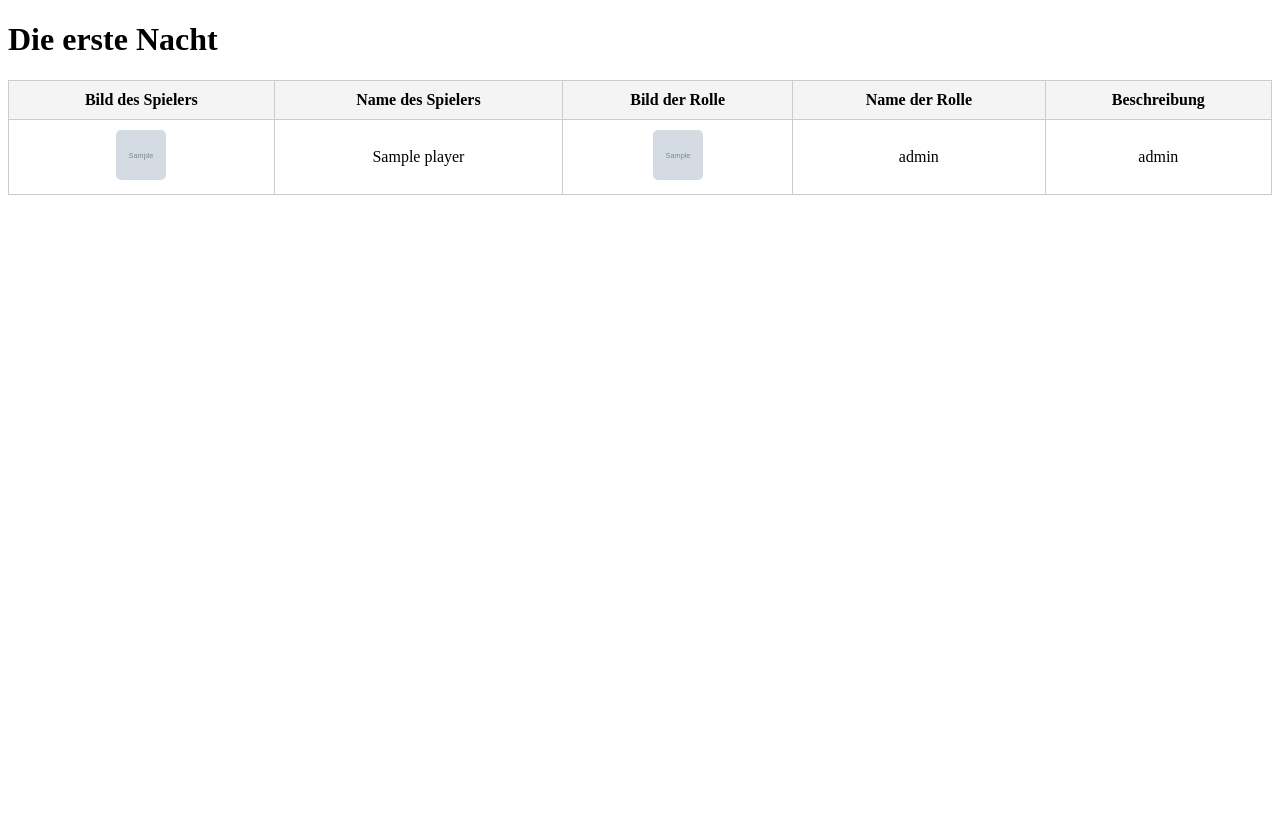
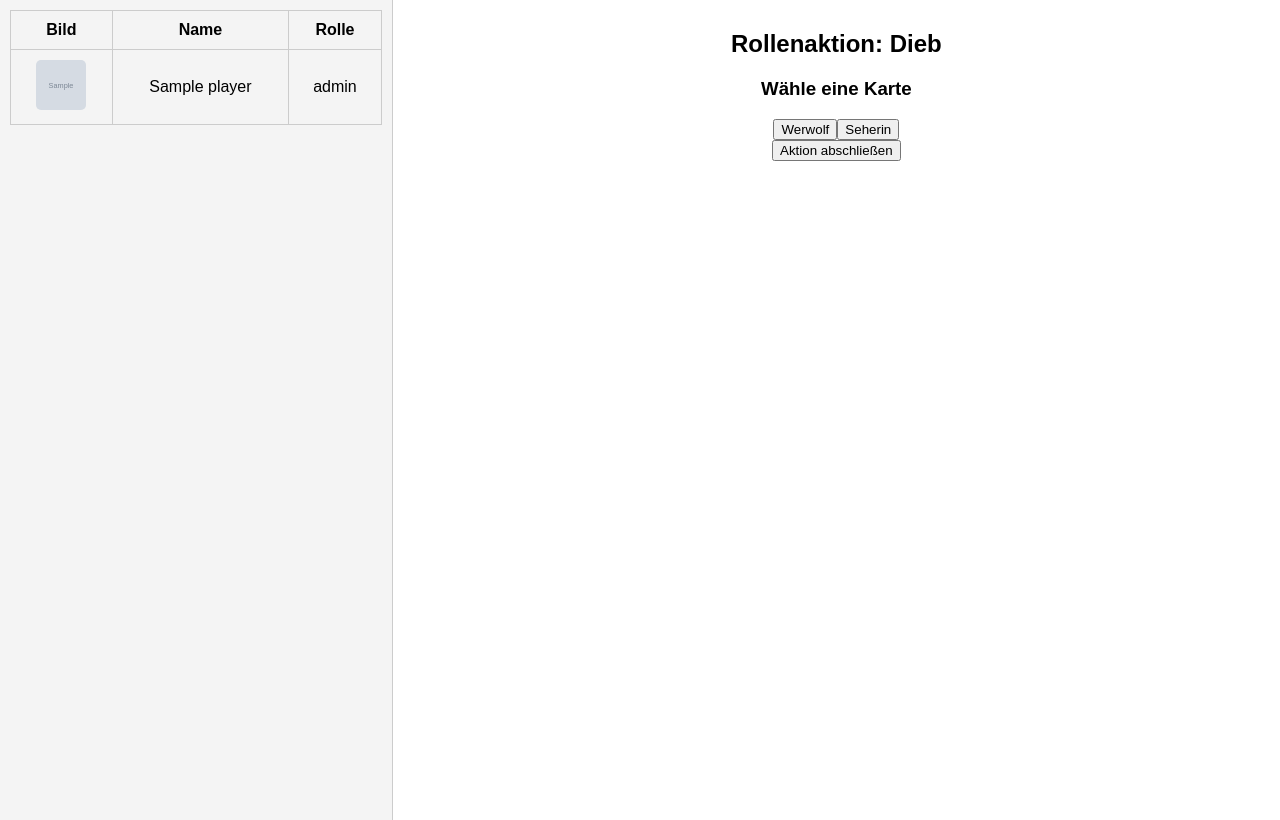
Before and after one commit to Stiggler/werewolf-game, a Flask app: template templates/night1.html in a window 1280 px wide. Before the commit the page ends 195 px from the top, so only its background shows below. Run offline with Flask 3, Linux system fonts and the light colour scheme; data comes from the database, SQL or seed files in the repository; both versions use the stored data as it was after the commit; the template is opened without the code that fills it: most values are stand-ins (such as "Sample title", 1, 10 or a date in 2020); grey boxes marked "Sample" are stand-in pictures.

Commit message:
Rollenaktionen eingeführt

```diff
--- a/app.py
+++ b/app.py
@@ -54,14 +54,25 @@ def init_db():
                 FOREIGN KEY (role_id) REFERENCES game_roles (id)
             )
         """)
+                # Rollen aus JSON
+        cursor.execute("""
+            CREATE TABLE IF NOT EXISTS base_roles (
+                id INTEGER PRIMARY KEY AUTOINCREMENT,
+                role_name TEXT NOT NULL UNIQUE,
+                first_night INTEGER,
+                night_order INTEGER,
+                description TEXT
+            )
+        """)
 
     print("Database initialized!")
 
 # Verbindung zur Datenbank abrufen
 def get_db_connection():
     conn = sqlite3.connect("players.db")
-    conn.row_factory = sqlite3.Row
+    conn.row_factory = sqlite3.Row  # Ermöglicht den Zugriff auf Spaltennamen
     return conn
+
 
 # Rollen sortieren nach 'first_night'
 def get_sorted_roles():
@@ -127,6 +138,45 @@ def get_game_attribute(game_id, attribute_name):
             (game_id, attribute_name)
         ).fetchone()
         return result["value"] if result else None
+
+
+def sync_base_roles():
+    """Synchronisiert die Rollen aus der JSON-Datei mit der Tabelle base_roles."""
+    with sqlite3.connect("players.db") as conn:
+        cursor = conn.cursor()
+
+        # Erstelle die Tabelle, falls sie nicht existiert
+        cursor.execute("""
+            CREATE TABLE IF NOT EXISTS base_roles (
+                id INTEGER PRIMARY KEY AUTOINCREMENT,
+                role_name TEXT NOT NULL UNIQUE,
+                first_night INTEGER,
+                night_order INTEGER,
+                description TEXT
+            )
+        """)
+
+        # Rollen aus der JSON-Datei laden
+        with open("static/rollen/roles.json", "r", encoding="utf-8") as file:
+            roles_data = json.load(file)
+
+        # Synchronisation: Einfügen oder Aktualisieren
+        for role in roles_data:
+            cursor.execute("""
+                INSERT INTO base_roles (role_name, first_night, night_order, description)
+                VALUES (?, ?, ?, ?)
+                ON CONFLICT(role_name) DO UPDATE SET
+                first_night = excluded.first_night,
+                night_order = excluded.night_order,
+                description = excluded.description
+            """, (
+                role["Rolle"],
+                role.get("first_night"),
+                role.get("night_order"),
+                role.get("Beschreibung")
+            ))
+        conn.commit()
+        print("Basisrollen erfolgreich synchronisiert!")
 
 
 # Startseite
@@ -407,9 +457,29 @@ def night1():
     players = get_players_with_roles()
     return render_template('night1.html', players=players)
 
+@app.route('/next_role', methods=['GET'])
+def get_next_role():
+    with get_db_connection() as conn:
+        # Abrufen der Rollen aus `game_roles` mit den zugehörigen Daten aus `base_roles`
+        roles = conn.execute("""
+            SELECT gr.role_name, br.first_night
+            FROM game_roles gr
+            INNER JOIN base_roles br ON gr.role_name = br.role_name
+            WHERE br.first_night IS NOT NULL
+            ORDER BY br.first_night ASC
+        """).fetchall()
+
+    # JSON-Ausgabe der Rollen mit `role_name` und `first_night`
+    return jsonify([{"role_name": role["role_name"], "first_night": role["first_night"]} for role in roles])
+
+
+
+
+
 
 
 
 if __name__ == '__main__':
     init_db()  # Datenbank initialisieren
+    sync_base_roles()  # Basisrollen synchronisieren
     app.run(debug=True)
--- a/templates/night1.html
+++ b/templates/night1.html
@@ -5,6 +5,25 @@
     <meta name="viewport" content="width=device-width, initial-scale=1.0">
     <title>Die erste Nacht</title>
     <style>
+        body {
+            font-family: Arial, sans-serif;
+            margin: 0;
+            display: flex;
+        }
+        .left-panel, .right-panel {
+            height: 100vh;
+            overflow-y: auto;
+        }
+        .left-panel {
+            width: 30%;
+            background-color: #f4f4f4;
+            border-right: 1px solid #ccc;
+            padding: 10px;
+        }
+        .right-panel {
+            width: 70%;
+            padding: 10px;
+        }
         table {
             width: 100%;
             border-collapse: collapse;
@@ -22,18 +41,24 @@
             height: 50px;
             border-radius: 5px;
         }
+        .interactive-phase {
+            display: none;
+            text-align: center;
+            margin-top: 20px;
+        }
+        .interactive-phase.active {
+            display: block;
+        }
     </style>
 </head>
 <body>
-    <h1>Die erste Nacht</h1>
-    <table>
+    <div class="left-panel">
+        <table id="playersTable">
             <thead>
                 <tr>
-                <th>Bild des Spielers</th>
-                <th>Name des Spielers</th>
-                <th>Bild der Rolle</th>
-                <th>Name der Rolle</th>
-                <th>Beschreibung</th>
+                    <th>Bild</th>
+                    <th>Name</th>
+                    <th>Rolle</th>
                 </tr>
             </thead>
             <tbody>
@@ -41,12 +66,97 @@
                 <tr>
                     <td><img src="{{ player.image }}" alt="{{ player.name }}"></td>
                     <td>{{ player.name }}</td>
-                <td><img src="{{ player.role_image }}" alt="{{ player.role }}"></td>
                     <td>{{ player.role }}</td>
-                <td>{{ player.role_description }}</td>
                 </tr>
                 {% endfor %}
             </tbody>
         </table>
+    </div>
+    <div class="right-panel">
+        <div id="interactivePhase" class="interactive-phase">
+            <h2 id="roleTitle">Rollenaktion</h2>
+            <div id="roleContent">
+                <!-- Dynamische Inhalte für die aktuelle Rolle -->
+            </div>
+            <div>
+                <button onclick="completeAction()">Aktion abschließen</button>
+            </div>
+        </div>
+    </div>
+
+    <script>
+        let currentRoleIndex = 0;
+        let roles = [];
+
+        document.addEventListener('DOMContentLoaded', () => {
+            fetchRoles();
+        });
+
+        async function fetchRoles() {
+            const response = await fetch('/next_role');
+            roles = await response.json();
+            if (roles.length > 0) {
+                loadRole(roles[currentRoleIndex]);
+            }
+        }
+
+        function loadRole(role) {
+            const phaseDiv = document.getElementById('interactivePhase');
+            phaseDiv.classList.add('active');
+            document.getElementById('roleTitle').textContent = `Rollenaktion: ${role.role_name}`;
+            document.getElementById('roleContent').innerHTML = '';
+
+            if (role.role_name === 'Dieb') {
+                loadThiefPhase();
+            } else {
+                document.getElementById('roleContent').textContent = 'Aktion für diese Rolle wird durchgeführt.';
+            }
+        }
+
+        function loadThiefPhase() {
+            fetch('/get_thief_cards')
+                .then(response => response.json())
+                .then(data => {
+                    const thiefCards = data.cards;
+                    const roleContentDiv = document.getElementById('roleContent');
+                    roleContentDiv.innerHTML = '<h3>Wähle eine Karte</h3>';
+                    thiefCards.forEach(card => {
+                        const button = document.createElement('button');
+                        button.textContent = card.role_name;
+                        button.onclick = () => chooseThiefCard(card.role_name);
+                        roleContentDiv.appendChild(button);
+                    });
+                });
+        }
+
+        function chooseThiefCard(roleName) {
+            fetch('/set_role_action', {
+                method: 'POST',
+                headers: { 'Content-Type': 'application/json' },
+                body: JSON.stringify({
+                    player_id: CURRENT_PLAYER_ID, // Die ID des aktuellen Spielers muss dynamisch ersetzt werden
+                    original_role: 'Dieb',
+                    new_role: roleName
+                })
+            })
+                .then(response => response.json())
+                .then(data => {
+                    if (data.message) {
+                        alert(data.message);
+                        completeAction();
+                    }
+                });
+        }
+
+        function completeAction() {
+            currentRoleIndex++;
+            if (currentRoleIndex < roles.length) {
+                loadRole(roles[currentRoleIndex]);
+            } else {
+                alert('Die Nacht ist vorbei!');
+                document.getElementById('interactivePhase').classList.remove('active');
+            }
+        }
+    </script>
 </body>
 </html>
```
Also changed, not shown: players.db, static/stoigi.png, 1 other file. Lines whose indentation alone changed are shown as unchanged.
